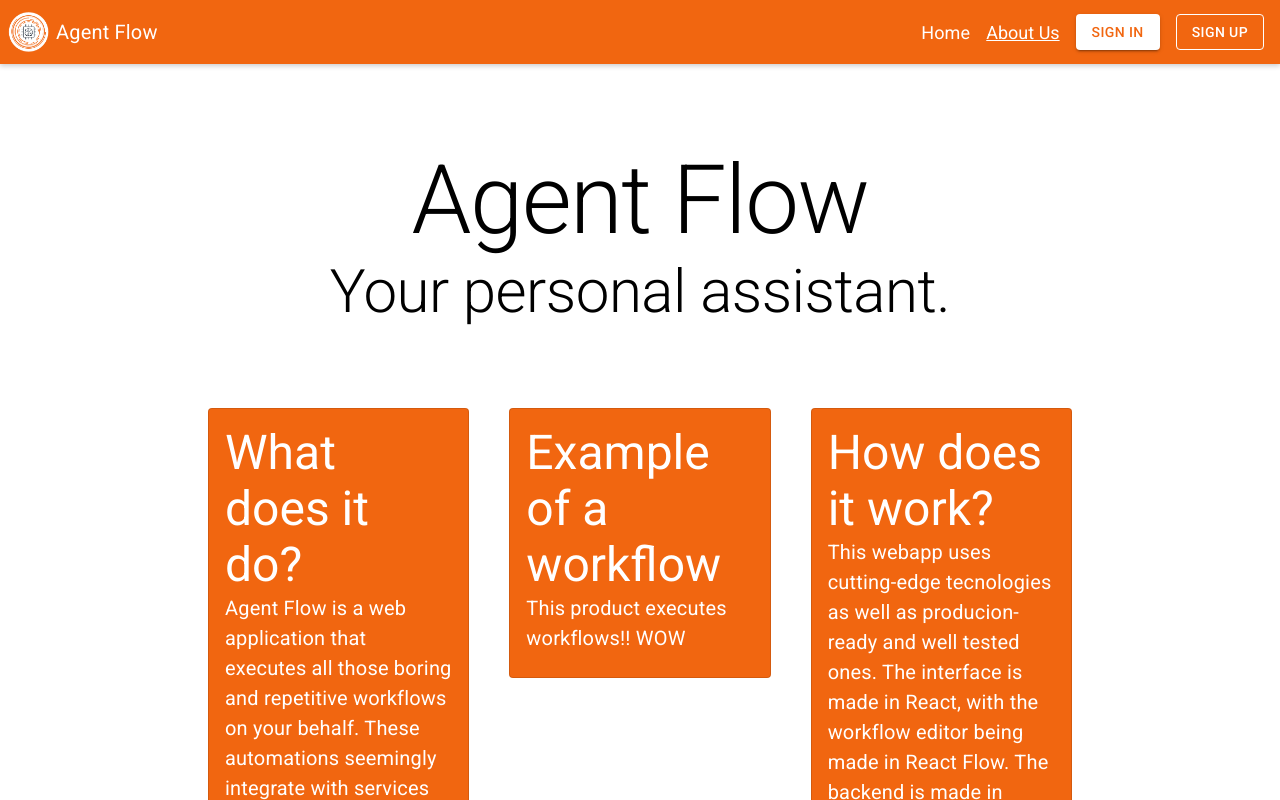
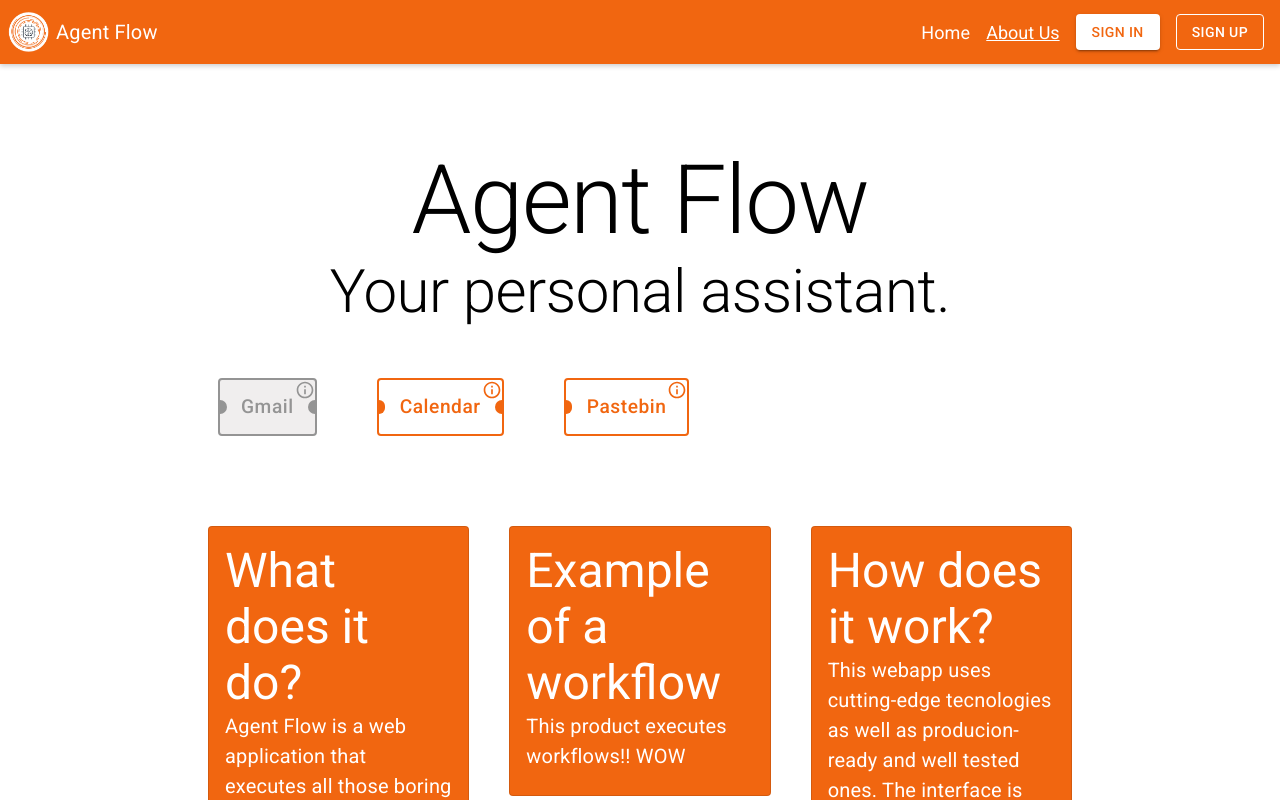
Before and after one commit to techminds-unipd/AgentFlow, a React (Vite) app in the folder frontend/: page / in a window 1280 px wide. Shown: the top 800 px of the page. Built offline with nearby package versions, Linux system fonts and the light colour scheme.

Commit message:
Fix test

```diff
--- a/frontend/src/pages/Home/Home.tsx
+++ b/frontend/src/pages/Home/Home.tsx
@@ -3,6 +3,9 @@ import Card from "@mui/material/Card";
 import CardContent from "@mui/material/CardContent";
 import { Typography } from "@mui/material";
 import "./Home.css";
+import { GmailNode } from "../../components/Nodes/GmailNode/GmailNode";
+import { CalendarNode } from "../../components/Nodes/CalendarNode/CalendarNode";
+import { PastebinNode } from "../../components/Nodes/PastebinNode/PastebinNode";
 
 export const Home = () => {
   return (
@@ -12,6 +15,9 @@ export const Home = () => {
           <Typography variant="h1">Agent Flow</Typography>
           <Typography variant="h2">Your personal assistant.</Typography>
         </Grid>
+        <GmailNode draggable disabled/>
+        <CalendarNode/>
+        <PastebinNode/>
         <Grid container size={12} paddingTop={5}>
           <Grid size={4}>
             <Card variant="outlined" sx={{backgroundColor: "var(--maincolor)", color: "var(--white-text)"}}>
--- a/frontend/vite.config.ts
+++ b/frontend/vite.config.ts
@@ -17,7 +17,12 @@ export default defineConfig({
     environment: "jsdom",
     coverage:{
       provider: "v8",
-      reporter: ["text"]
-    }
+      reporter: ["text"],
+      exclude: [
+        "./src/main.tsx",
+        "./**.config.ts"
+
+      ]
+    },
   }
 })
```
Also changed, not shown: 1 other file (tests, documents, lock files or other folders).
